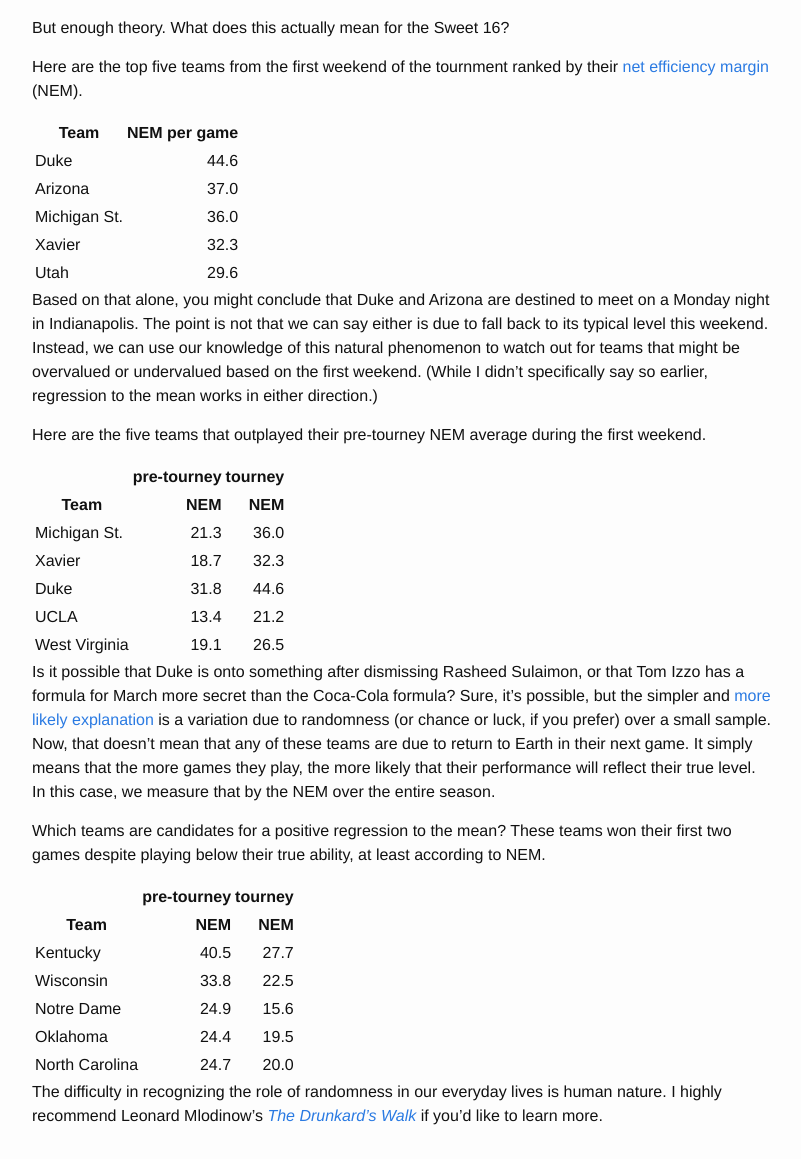
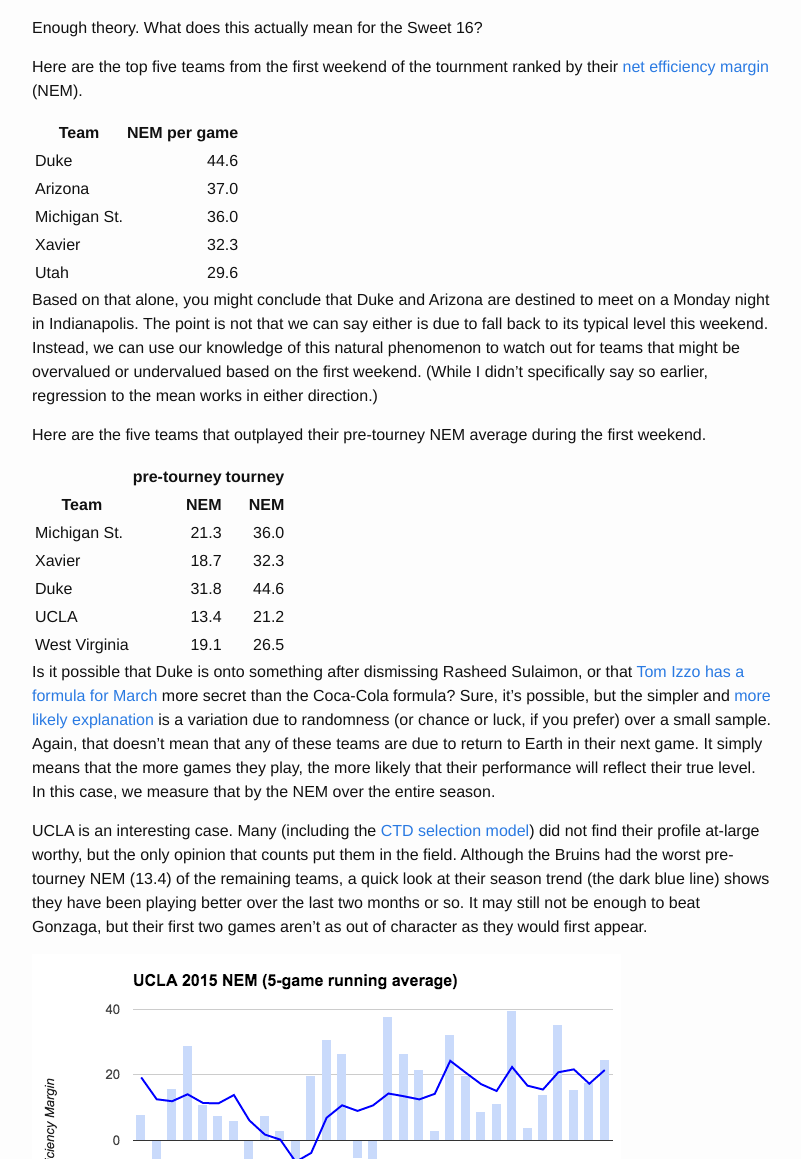
Before and after one commit to crashingthedance/blog.crashingthedance.com, a Jekyll site: the page built from _posts/2015-03-24-regression_to_the_mean.md, in a window 1280 px wide and 1400 px high, scrolled down 714 px. Shown: the part 241-1400 px from the top of the window, without its empty margins (238-1039 px from the left). Built offline with Jekyll 4.4.1, drawn with Linux system fonts in a browser that asks for light colours; some of the changed text lies outside the part shown.

Commit message:
Regression post edits and UCLA chart

```diff
--- a/_posts/2015-03-24-regression_to_the_mean.md
+++ b/_posts/2015-03-24-regression_to_the_mean.md
@@ -6,14 +6,13 @@ basename: regression_to_the_mean
 ---
 Unlike [momentum](http://grantland.com/the-triangle/nomentum-in-sports-part-2/)
 or the [hot
-hand](http://wexler.free.fr/library/files/gilovich%20%281985%29%20the%20hot%20hand%20in%20basketball.%20on%20the%20misperception%20of%20random%20sequences.pdf)
-(OK, maybe there's
-[something](http://wexler.free.fr/library/files/gilovich%20%281985%29%20the%20hot%20hand%20in%20basketball.%20on%20the%20misperception%20of%20random%20sequences.pdf) to the hot hand),
-regression to the mean is an actual phenomenon. (I'll wait while you go and
-[read up](http://www.fangraphs.com/library/principles/regression/) on it.)
+hand](http://wexler.free.fr/library/files/gilovich%20%281985%29%20the%20hot%20hand%20in%20basketball.%20on%20the%20misperception%20of%20random%20sequences.pdf),
+regression to the mean is an actual phenomenon. (OK, maybe there is
+[something](http://wexler.free.fr/library/files/gilovich%20%281985%29%20the%20hot%20hand%20in%20basketball.%20on%20the%20misperception%20of%20random%20sequences.pdf) to the hot hand)
 
 > Most measurements of human ability are partly achieved by skill and partly
 > achieved by luck. This means that data cannot always be taken at face value.
+> ([fangraphs.com](http://www.fangraphs.com/library/principles/regression/))
 
 Regression the to mean
 explains why a 48-percent-shooting team
@@ -71,14 +70,27 @@ first weekend.
 | West Virginia |            19.1 |        26.5 |
 
 Is it possible that Duke is onto something after dismissing Rasheed Sulaimon, or
-that Tom Izzo has a formula for March more secret than the Coca-Cola formula?
+that [Tom Izzo has a formula for
+March](http://fivethirtyeight.com/datalab/tom-izzo-is-the-best-coach-in-modern-ncaa-tournament-history-by-far/)
+more secret than the Coca-Cola formula?
 Sure, it's possible, but the simpler and [more likely
 explanation](http://en.wikipedia.org/wiki/Occam%27s_razor) is a variation due to
-randomness (or chance or luck, if you prefer) over a small sample. Now, that
+randomness (or chance or luck, if you prefer) over a small sample. Again, that
 doesn't mean that any of these teams are due to return to Earth in their next
 game. It simply means that the more games they play, the more likely that their
 performance will reflect their true level. In this case, we measure that by
 the NEM over the entire season.
+
+UCLA is an interesting case. Many (including the [CTD selection
+model](http://crashingthedance.com/selection)) did not
+find their profile at-large worthy, but the only opinion that counts put them
+in the field. Although the Bruins had the worst pre-tourney NEM (13.4) of the
+remaining teams, a quick look at their season trend (the dark blue line)
+shows they have been playing better over the last two months or so. It may still
+not be enough to beat Gonzaga, but their first two games aren't as out of
+character as they would first appear.
+
+![UCLA 2015 Net Efficiency Margin](/images/ucla-2015-sweet-16-nem.png)
 
 Which teams are candidates for a positive regression to the mean? These teams
 won their first two games despite playing below their true ability, at least
```
Also changed, not shown: other parts of _posts/2015-03-24-regression_to_the_mean.md (+1 -1 lines), images/ucla-2015-sweet-16-nem.png (added).
